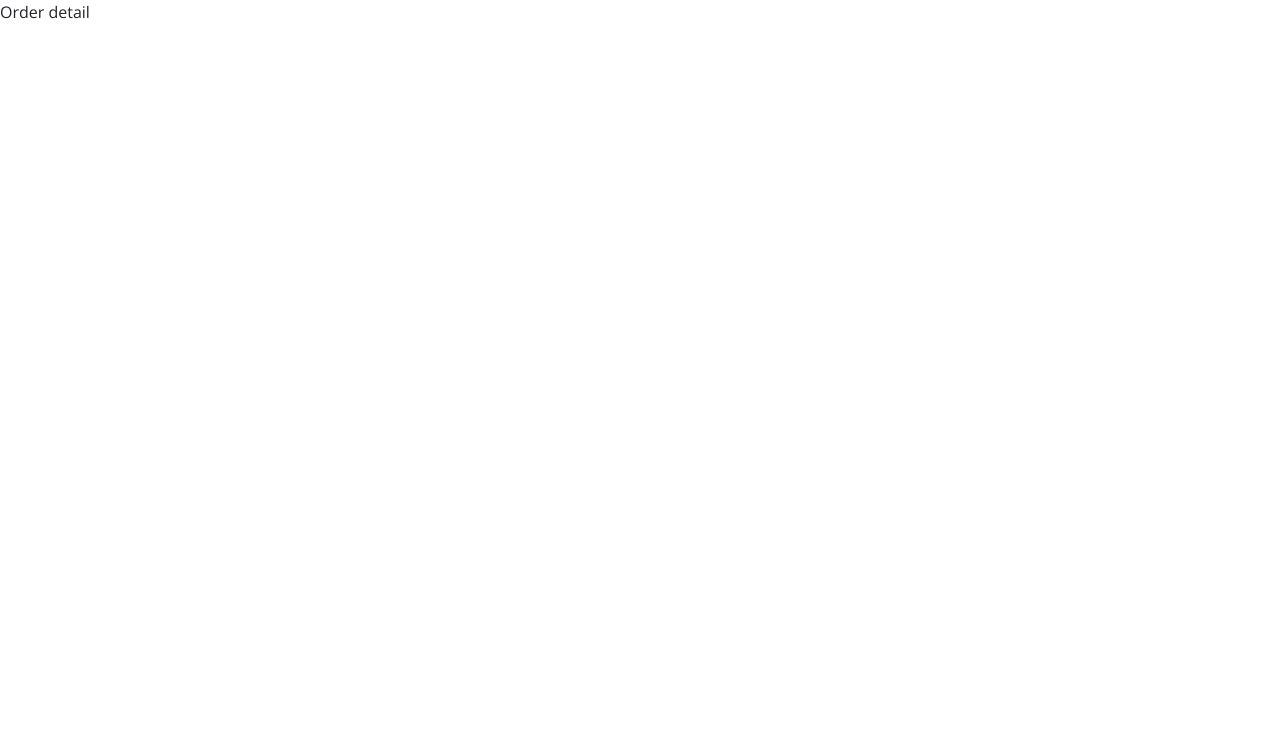
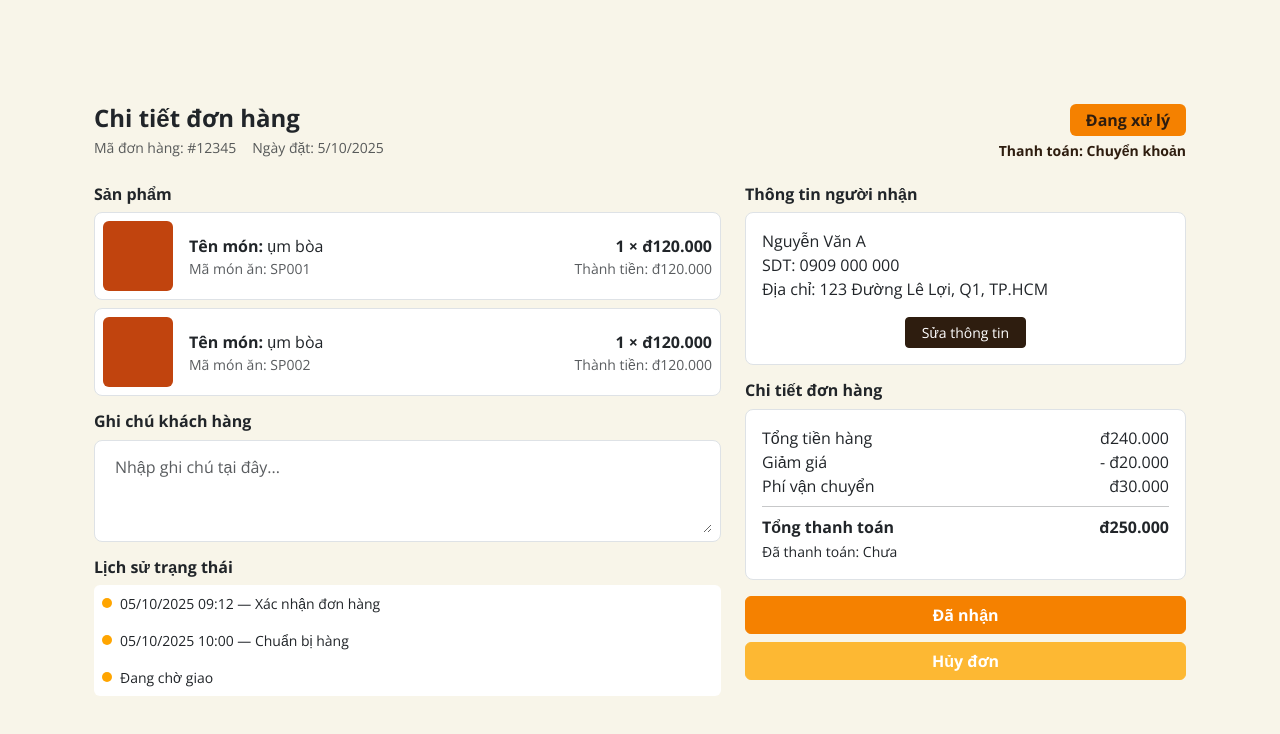
Before and after one commit to SilencedFrost/ASM-Java5, a Vue app in the folder ASM2_Frontend/: page /order in a window 1280 px wide. Shown: the top 734 px of the page. Built offline with nearby package versions, Linux system fonts and the light colour scheme; no server answers; a web font is replaced by a local one.

Commit message:
feat: orderdetail page #21

```diff
--- a/ASM2_Frontend/src/components/order/pages/OrderDetail.vue
+++ b/ASM2_Frontend/src/components/order/pages/OrderDetail.vue
@@ -1,5 +1,101 @@
 <script setup></script>
 
 <template>
-  <div class="flex-fill">Order detail</div>
+  <div class="d-flex flex-fill justify-content-center align-items-center bg-light py-4">
+    <div class="container p-4">
+      <div class="d-flex justify-content-between align-items-start mb-4">
+        <div>
+          <h4 class="fw-bold mb-1">Chi tiết đơn hàng</h4>
+          <div class="d-flex small text-muted">
+            <div class="me-3">Mã đơn hàng: #12345</div>
+            <div>Ngày đặt: 5/10/2025</div>
+          </div>
+        </div>
+        <div class="text-end">
+          <span class="badge bg-primary text-dark fs-6 px-3 py-2 mb-1">Đang xử lý</span>
+          <div class="small fw-semibold text-dark">Thanh toán: Chuyển khoản</div>
+        </div>
+      </div>
+
+      <div class="row g-4">
+        <!-- Cột trái -->
+        <div class="col-md-7">
+          <h6 class="fw-bold mb-2">Sản phẩm</h6>
+            <div v-for="i in 2" :key="i"
+              class="border rounded-3 mb-2 p-2 bg-white d-flex align-items-center justify-content-between">
+              <div class="bg-secondary rounded-2 flex-shrink-0" style="width:70px; height:70px"></div>
+              <div class="ms-3 flex-fill">
+                <div><strong>Tên món:</strong> ụm bòa</div>
+                <div class="small text-muted">Mã món ăn: SP00{{ i }}</div>
+              </div>
+              <div class="text-end">
+                <div class="fw-semibold">1 × đ120.000</div>
+                <div class="small text-muted">Thành tiền: đ120.000</div>
+              </div>
+            </div>
+
+          <h6 class="fw-bold mt-3 mb-2">Ghi chú khách hàng</h6>
+          <div class="border rounded-3 bg-white p-2" style="max-height: 120px; overflow-y: auto;">
+            <textarea class="form-control border-0 shadow-none" rows="3"
+              placeholder="Nhập ghi chú tại đây..."></textarea>
+          </div>
+
+          <h6 class="fw-bold mb-2 mt-3">Lịch sử trạng thái</h6>
+          <ul class="list-group small">
+            <li class="list-group-item border-0 ps-2 d-flex align-items-center">
+              <span class="rounded-circle me-2"
+                style="width:10px; height:10px; background:#FFA500; display:inline-block;"></span>
+              05/10/2025 09:12 — Xác nhận đơn hàng
+            </li>
+            <li class="list-group-item border-0 ps-2 d-flex align-items-center">
+              <span class="rounded-circle me-2"
+                style="width:10px; height:10px; background:#FFA500; display:inline-block;"></span>
+              05/10/2025 10:00 — Chuẩn bị hàng
+            </li>
+            <li class="list-group-item border-0 ps-2 d-flex align-items-center">
+              <span class="rounded-circle me-2"
+                style="width:10px; height:10px; background:#FFA500; display:inline-block;"></span>
+              Đang chờ giao
+            </li>
+          </ul>
+        </div>
+
+        <!-- Cột phải -->
+        <div class="col-md-5">
+          <h6 class="fw-bold mb-2">Thông tin người nhận</h6>
+          <div class="border rounded-3 p-3 mb-3 bg-white text-center">
+            <div class="text-start">
+              <div>Nguyễn Văn A</div>
+              <div>SDT: 0909 000 000</div>
+              <div>Địa chỉ: 123 Đường Lê Lợi, Q1, TP.HCM</div>
+            </div>
+            <button class="btn btn-dark btn-sm mt-3 px-3 mx-auto">Sửa thông tin</button>
+          </div>
+
+          <h6 class="fw-bold mt-3 mb-2">Chi tiết đơn hàng</h6>
+          <div class="border rounded-3 p-3 mb-3 bg-white">
+            <div class="d-flex justify-content-between">
+              <span>Tổng tiền hàng</span><span>đ240.000</span>
+            </div>
+            <div class="d-flex justify-content-between">
+              <span>Giảm giá</span><span>- đ20.000</span>
+            </div>
+            <div class="d-flex justify-content-between mb-2">
+              <span>Phí vận chuyển</span><span>đ30.000</span>
+            </div>
+            <hr class="my-2" />
+            <div class="d-flex justify-content-between fw-bold">
+              <span>Tổng thanh toán</span><span>đ250.000</span>
+            </div>
+            <small>Đã thanh toán: Chưa</small>
+          </div>
+
+          <div class="d-grid gap-2">
+            <button class="btn btn-primary fw-semibold text-white">Đã nhận</button>
+            <button class="btn btn-warning fw-semibold text-white">Hủy đơn</button>
+          </div>
+        </div>
+      </div>
+    </div>
+  </div>
 </template>
```
